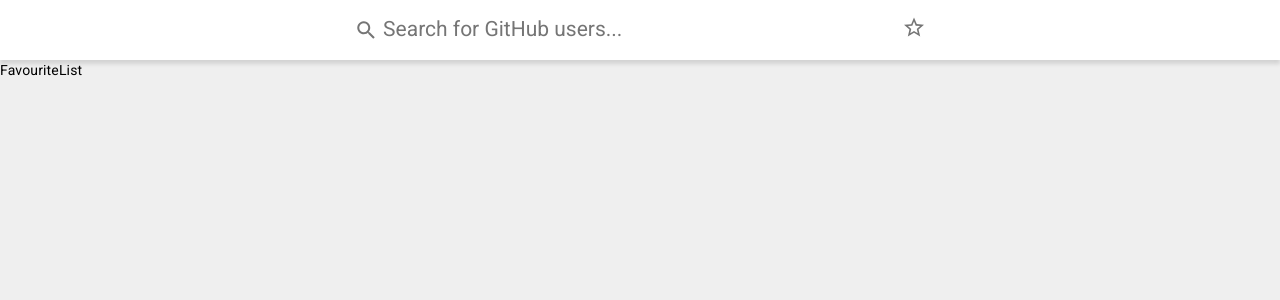
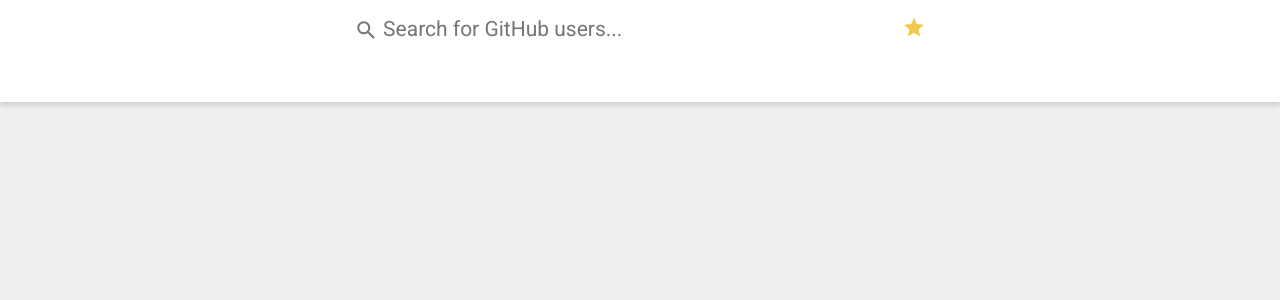
Before and after one commit to amrwski/github-search, a React (Vite) app: page /favourites in a window 1280 px wide. Shown: the top 300 px of the page. Built offline with nearby package versions, Linux system fonts and the light colour scheme; no server answers.

Commit message:
feat: fetch favourites

```diff
--- a/src/Types/UserType.ts
+++ b/src/Types/UserType.ts
@@ -54,3 +54,8 @@ export interface IUserDetails {
   created_at: string;
   updated_at: string;
 }
+
+export interface IFavouriteItem {
+  id: string;
+  isFavourite: boolean;
+}
--- a/src/components/FavouriteList.tsx
+++ b/src/components/FavouriteList.tsx
@@ -1,3 +1,46 @@
+import { useState, useEffect } from "react";
+import { IUserDetails } from "../types";
+import { getUsersById } from "../services";
+
 export const FavouriteList = () => {
-  return <div>FavouriteList</div>;
+  const [localFavourites, setLocalFavourites] = useState<number[]>([]);
+  const [fetchedFavourites, setFetchedFavourites] = useState<IUserDetails[]>();
+
+  useEffect(() => {
+    const storedFavourites = Object.keys(localStorage).reduce((acc: number[], key) => {
+      const id = key.split("_")[1];
+      const isFavourite = localStorage.getItem(key) === "true";
+
+      if (isFavourite) {
+        acc.push(parseInt(id));
+      }
+
+      return acc;
+    }, []);
+
+    setLocalFavourites(storedFavourites);
+  }, []);
+
+  useEffect(() => {
+    const fetchData = async () => {
+      if (localFavourites.length > 0) {
+        const userInfo = await getUsersById(localFavourites);
+        setFetchedFavourites(userInfo);
+      }
+    };
+
+    fetchData();
+  }, [localFavourites]);
+
+  console.log(fetchedFavourites);
+
+  return (
+    <div className="header">
+      <div className="header__container">
+        <div className="favourites">
+          <ul>{fetchedFavourites?.map((id) => <li>{id.login}</li>)}</ul>
+        </div>
+      </div>
+    </div>
+  );
 };
--- a/src/components/Header.tsx
+++ b/src/components/Header.tsx
@@ -1,14 +1,15 @@
-import { useState } from "react";
 import { Link, useLocation } from "react-router-dom";
+import { useFavouriteContext } from "../context/FavouriteContext";
 import { StarCheckedIcon, StarUncheckedIcon } from "../assets";
 import { SearchBar } from "./SearchBar";
 import { NavBar } from "./NavBar";
 
 export const Header = () => {
-  const [isChecked, setIsChecked] = useState(false);
+  const { showFavourites, setShowFavourites } = useFavouriteContext();
   const location = useLocation();
 
   const isDetailView = location.pathname.includes("/user");
+  const isFavouriteView = location.pathname.includes("/favourites");
 
   return (
     <>
@@ -16,11 +17,11 @@ export const Header = () => {
         <div className="header__container">
           {isDetailView ? <NavBar /> : <SearchBar />}
           <Link
-            to={!isChecked ? "/favourites" : "/"}
+            to={!showFavourites ? "/favourites" : "/"}
             className="header__star"
-            onClick={() => setIsChecked(!isChecked)}
+            onClick={() => setShowFavourites(!showFavourites)}
           >
-            {isChecked ? <StarCheckedIcon /> : <StarUncheckedIcon />}
+            {isFavouriteView ? <StarCheckedIcon /> : <StarUncheckedIcon />}
           </Link>
         </div>
       </div>
--- a/src/components/UserDetail.tsx
+++ b/src/components/UserDetail.tsx
@@ -1,6 +1,6 @@
 import { useState, useEffect } from "react";
 import { useParams } from "react-router-dom";
-import { getUserDetails } from "../services";
+import { getUserByName } from "../services";
 import { IUserDetails } from "../types";
 import { StarUncheckedIcon } from "../assets";
 import { UserStats } from "./UserStats";
@@ -11,7 +11,7 @@ export const UserDetail = () => {
 
   useEffect(() => {
     const fetchData = async () => {
-      const userInfo = username && (await getUserDetails(username));
+      const userInfo = username && (await getUserByName(username));
       setUserDetails(userInfo);
     };
 
--- a/src/components/UserList.tsx
+++ b/src/components/UserList.tsx
@@ -1,26 +1,9 @@
-import { FC, useEffect, useState } from "react";
+import { FC } from "react";
 import { UserListItem } from "./UserListItem";
 import { useUserContext } from "../context";
 
 export const UserList: FC = () => {
-  const [favourites, setFavourites] = useState<
-    {
-      id: string;
-      isFavourite: boolean;
-    }[]
-  >([]);
   const { users } = useUserContext();
-
-  useEffect(() => {
-    const storedFavourites = Object.keys(localStorage).map((key) => ({
-      id: key.split("_")[1],
-      isFavourite: localStorage.getItem(key) === "true",
-    }));
-
-    setFavourites(storedFavourites);
-  }, []);
-
-  console.log(favourites);
 
   const userList =
     users &&
--- /dev/null
+++ b/src/context/FavouriteContext.tsx
@@ -0,0 +1,28 @@
+import { createContext, useContext, ReactNode, useState, Dispatch, SetStateAction, FC } from "react";
+
+interface IFavouriteContext {
+  showFavourites: boolean;
+  setShowFavourites: Dispatch<SetStateAction<boolean>>;
+}
+
+const FavouriteContext = createContext<IFavouriteContext | undefined>(undefined);
+
+export const FavouriteProvider: FC<{ children: ReactNode }> = ({ children }) => {
+  const [showFavourites, setShowFavourites] = useState(false);
+
+  return (
+    <FavouriteContext.Provider value={{ showFavourites, setShowFavourites }}>
+      {children}
+    </FavouriteContext.Provider>
+  );
+};
+
+export const useFavouriteContext = () => {
+  const context = useContext(FavouriteContext);
+
+  if (!context) {
+    throw new Error("useFavouriteContext must be used within a FavouriteProvider");
+  }
+
+  return context;
+};
--- a/src/context/index.ts
+++ b/src/context/index.ts
@@ -1 +1,2 @@
 export * from "./UserContext";
+export * from "./FavouriteContext";
--- a/src/main.tsx
+++ b/src/main.tsx
@@ -1,14 +1,16 @@
 import React from "react";
 import ReactDOM from "react-dom/client";
 import App from "./App";
-import { UserProvider } from "./context/UserContext";
+import { FavouriteProvider, UserProvider } from "./context";
 
 const root = ReactDOM.createRoot(document.getElementById("root") as Element);
 
 root.render(
   <React.StrictMode>
     <UserProvider>
-      <App />
+      <FavouriteProvider>
+        <App />
+      </FavouriteProvider>
     </UserProvider>
   </React.StrictMode>
 );
--- a/src/services/getUserDetails.ts
+++ b/src/services/getUserByName.ts
@@ -1,6 +1,6 @@
 import { url, token } from "./config";
 
-export const getUserDetails = async (username: string) => {
+export const getUserByName = async (username: string) => {
   try {
     const response = await fetch(`${url}/users/${username}`, {
       headers: {
--- /dev/null
+++ b/src/services/getUsersById.ts
@@ -0,0 +1,21 @@
+import { IUserDetails } from "../types";
+import { url } from "./config";
+
+export const getUsersById = async (userIds: number[]) => {
+  const userPromises = userIds.map(async (userId) => {
+    try {
+      const response = await fetch(`${url}/user/${userId}`);
+
+      if (!response.ok) {
+        throw new Error(`Error fetching user with ID ${userId}`);
+      }
+
+      return response.json();
+    } catch (error) {
+      console.error(error.message);
+    }
+  });
+  const users: IUserDetails[] = await Promise.all(userPromises);
+
+  return users.filter((user) => user !== null);
+};
--- a/src/services/index.ts
+++ b/src/services/index.ts
@@ -1,2 +1,3 @@
 export * from "./getUsers";
-export * from "./getUserDetails";
+export * from "./getUserByName";
+export * from "./getUsersById";
--- a/tsconfig.json
+++ b/tsconfig.json
@@ -15,7 +15,8 @@
     "isolatedModules": true,
     "noEmit": true,
     "jsx": "react-jsx",
-    "types": ["jest", "node", "vite/client"]
+    "types": ["jest", "node", "vite/client"],
+    "useUnknownInCatchVariables": false
   },
   "include": ["src", "tests"],
   "references": [{ "path": "./tsconfig.node.json" }]
```
